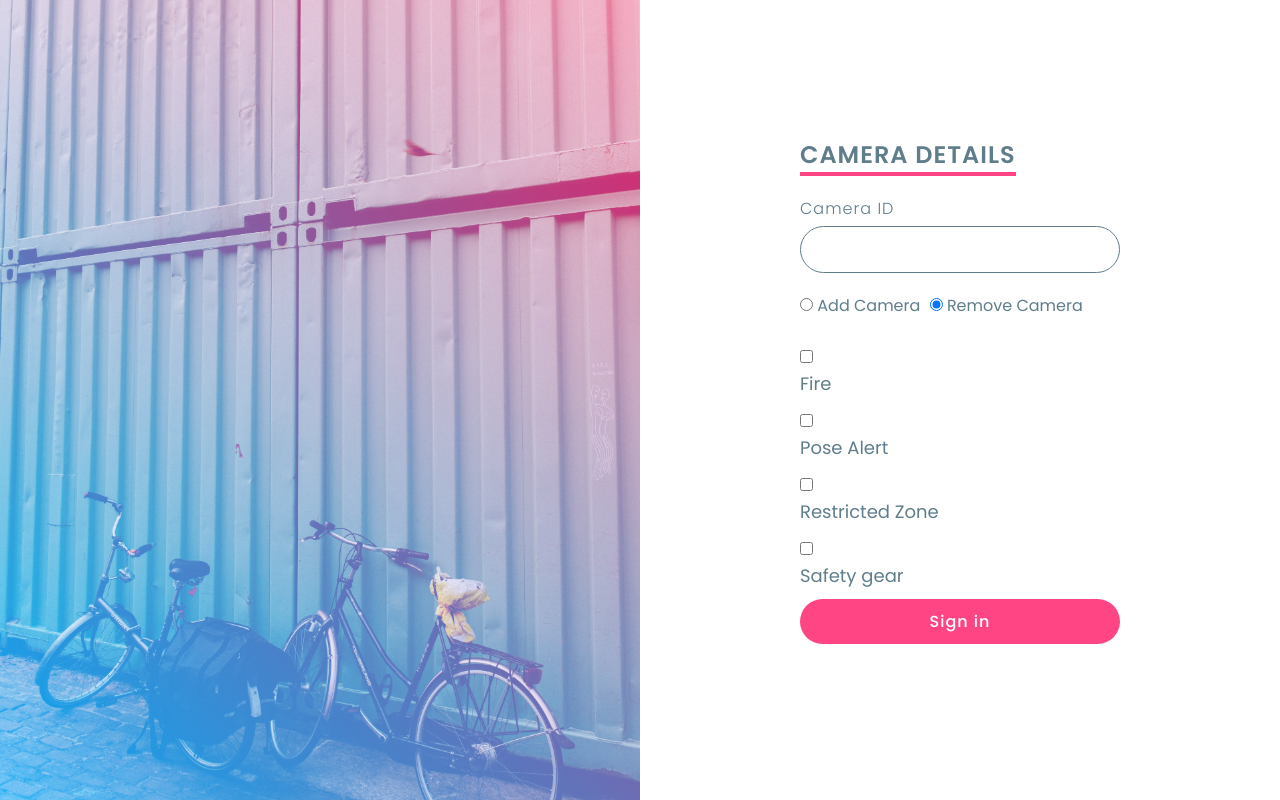
After one commit to sufyan-555/industrial_safety_app, a Flask app: page /manage_camera in a window 1280 px wide. The commit adds this page. Run offline with Flask 3, Linux system fonts and the light colour scheme.

Commit message:
manage_Cam page added

```diff
--- a/app.py
+++ b/app.py
@@ -12,19 +12,6 @@ cameras={"0":{
 }}
 
 def process_frames(camid,region,flag_r_zone=False,flag_pose_alert=False,flag_fire=False,flag_gear=False):
-    """
-    function to process frames
-
-    Args:
-    camid: camid given by the user
-    flag_people: Flag for peolpe_detection
-    flag_vehicle: Flag for vehicle detection
-    flag_fiere: Flag for fire detection
-    flag_smoke: Flag for smoke detection
-
-    returns: image object
-
-    """
     if  (len(camid)==1):
         camid=int(camid)
 
@@ -35,7 +22,7 @@ def process_frames(camid,region,flag_r_zone=False,flag_pose_alert=False,flag_fir
         if not ret:
             break
 
-        frame=cv2.resize(frame,(600,300))
+        frame=cv2.resize(frame,(800,400))
 
         frame=cv2.flip(frame,1)
 
@@ -49,15 +36,16 @@ def process_frames(camid,region,flag_r_zone=False,flag_pose_alert=False,flag_fir
 
 
 @app.route('/')
-def dash():
+def dash_page():
     return render_template('dash.html',cameras=cameras)
 
-
-
+@app.route("/manage_camera")
+def manage_cam_page():
+    return render_template('manage_cam.html')
 
 
 @app.route('/video_feed/<int:cam_id>')
-def video_feed(cam_id):
+def video_feed_generator(cam_id):
     camid=str(cam_id)
     flag_r_zone=cameras[camid]["flag_r_zone"]
     flag_pose_alert=cameras[camid]["flag_pose_alert"]
--- /dev/null
+++ b/static/manage_cam.css
@@ -0,0 +1,134 @@
+@import url('https://fonts.googleapis.com/css?family=Poppins:200,300,400,500,600,700,800,900&display=swap');
+*{
+    margin:0;
+    padding: 0;
+    box-sizing: border-box;
+    font-family: 'Poppins',sans-serif;
+}
+section
+{
+    position: relative;
+    width: 100%;
+    height: 100vh;
+    display: flex;
+}
+section .imgBx
+{
+    position: relative;
+    width: 50%;
+    height: 100%;
+}
+section .imgBx:before
+{
+    content: '';
+    position: absolute;
+    top: 0;
+    left: 0;
+    width: 100%;
+    height: 100%;
+    background: linear-gradient(225deg,#e91e63,#03a9f4);
+    z-index: 1;
+    mix-blend-mode: screen;
+}
+section .imgBx img{
+    position: absolute;
+    top: 0;
+    left: 0;
+    width: 100%;
+    height:100%;
+    object-fit: cover;
+}
+
+section .contentBx
+{
+    display: flex;
+    justify-content: center;
+    align-items: center;
+    width: 50%;
+    height: 100%;
+}
+
+section .contentBx .formBx{
+    width: 50%;
+}
+section .contentBx .formBx h2{
+    color: #607d8b;
+    font-weight: 600;
+    font-size: 1.5em;
+    text-transform: uppercase;
+    margin-bottom: 20px;
+    border-bottom: 4px solid #ff4584;
+    display: inline-block;
+    letter-spacing: 1px;
+
+}
+section .contentBx .formBx .inputBx
+{
+    margin-bottom: 20px;
+
+}
+section .contentBx .formBx .inputBx span{
+    font-size: 16px;
+    margin-bottom: 5px;
+    display: inline-block;
+    color: #607d8b;
+    font-weight: 300;
+    font-size: 16px;
+    letter-spacing: 1px;
+
+}
+
+section .contentBx .formBx .inputBx input{
+    width: 100%;
+    padding: 10px 20px;
+    outline: none;
+    font-weight: 400;
+    border: 1px solid #607d8b;
+    font-size: 16px;
+    letter-spacing: 1px;
+    color: #607d8b;
+    background: transparent;
+    border-radius: 30px;
+
+}
+section .contentBx .formBx .inputBx input[type="submit"]
+{
+    background:#ff4584;
+    color: #fff;
+    outline: none;
+    border: none;
+    font-weight: 500;
+    cursor: pointer;
+
+}
+section .contentBx .formBx .inputBx input[type="submit"]:hover
+{
+    background:#f53677 ;
+}
+.remember
+{
+    margin-bottom: 10px;
+    color: #607d8b;
+    font-weight: 400;
+    font-size: 18px;
+}
+
+section .contentBx .formBx .inputBx p{
+    color: #607d8b;
+}
+section .contentBx .formBx .inputBx p a{
+    color: #ff4584;
+    text-decoration: none;
+}
+
+
+
+
+.form-check {
+    display: flex;
+    align-items: center;
+    gap: 10px; /* Adjust the gap as needed */
+    display: inline-block;
+    margin-right: 5px;
+    color: #607d8b;
+  }
--- a/templates/dash.html
+++ b/templates/dash.html
@@ -51,7 +51,7 @@
                 <div id="live-feeds">
                     {% for cam_id, camera in cameras.items() %}
                         <h2>Camera {{ cam_id }}</h2>
-                        <iframe src="/video_feed/{{ cam_id }}" width="640" height="360"></iframe>
+                        <iframe src="/video_feed/{{ cam_id }}" width="1000" height="500"></iframe>
                     {% endfor %}
                 </div>
             </div>
--- /dev/null
+++ b/templates/manage_cam.html
@@ -0,0 +1,63 @@
+<!DOCTYPE html>
+<html lang="en">
+<head>
+    <meta charset="UTF-8">
+    <meta name="viewport" content="width=device-width, initial-scale=1.0">
+    <title>Manage Cameras</title>
+    <link rel="stylesheet" href="/static/manage_cam.css">
+
+</head>
+<body>
+    <section>
+        <div class="imgBx">
+            <img src="/static/manage_cam_bg.jpg">
+        </div>
+        <div class="contentBx">
+                <div class="formBx">
+                    <h2>Camera Details</h2>
+                    <form>
+                        <div class="inputBx">
+                            <span>Camera ID</span>
+                            <input type="text" name="">
+                        </div>
+
+                        <div class="form-check">
+                            <input class="form-check-input" type="radio" name="flexRadioDefault" id="flexRadioDefault1">
+                            <label class="form-check-label" for="flexRadioDefault1">
+                              Add Camera
+                            </label>
+                          </div>
+                          <div class="form-check">
+                            <input class="form-check-input" type="radio" name="flexRadioDefault" id="flexRadioDefault2" checked>
+                            <label class="form-check-label" for="flexRadioDefault2">
+                              Remove Camera
+                            </label>
+                          </div>
+                        <br>
+                        <br>
+
+                        <!-- <div class="inputBx">
+                            <span>Password</span>
+                            <input type="password" name="">
+                        </div> -->
+                        <div class="remember">
+                            <label><input type="checkbox" name=""><br>Fire</label>
+                        </div>
+                        <div class="remember">
+                            <label><input type="checkbox" name=""><br>Pose Alert</label>
+                        </div>
+                        <div class="remember">
+                            <label><input type="checkbox" name=""><br>Restricted Zone</label>
+                        </div>
+                        <div class="remember">
+                            <label><input type="checkbox" name=""><br>Safety gear</label>
+                        </div>
+                        <div class="inputBx">
+                            <input type="submit" value="Sign in" name="">
+                        </div>
+                    </form>
+                </div>
+        </div>
+    </section>
+</body>
+</html>
```
Also changed, not shown: static/manage_cam_bg.jpg (added).
